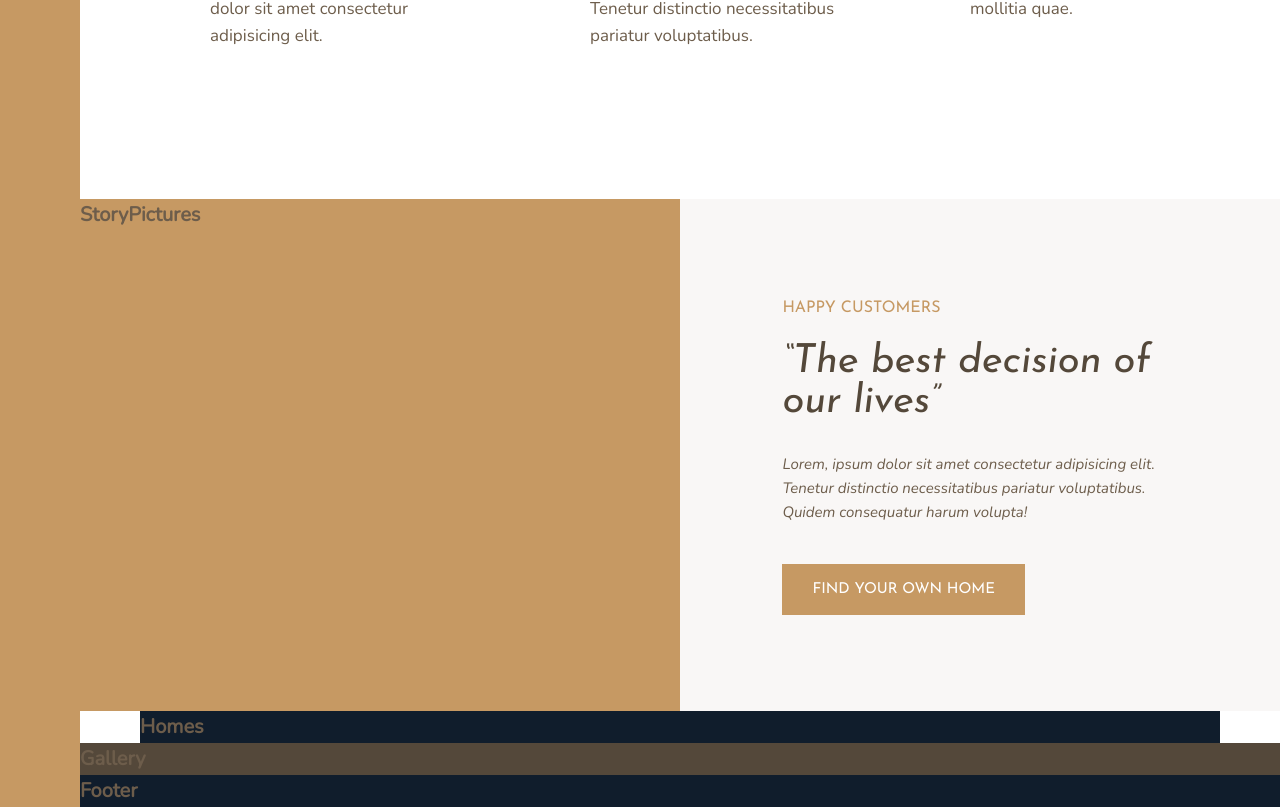
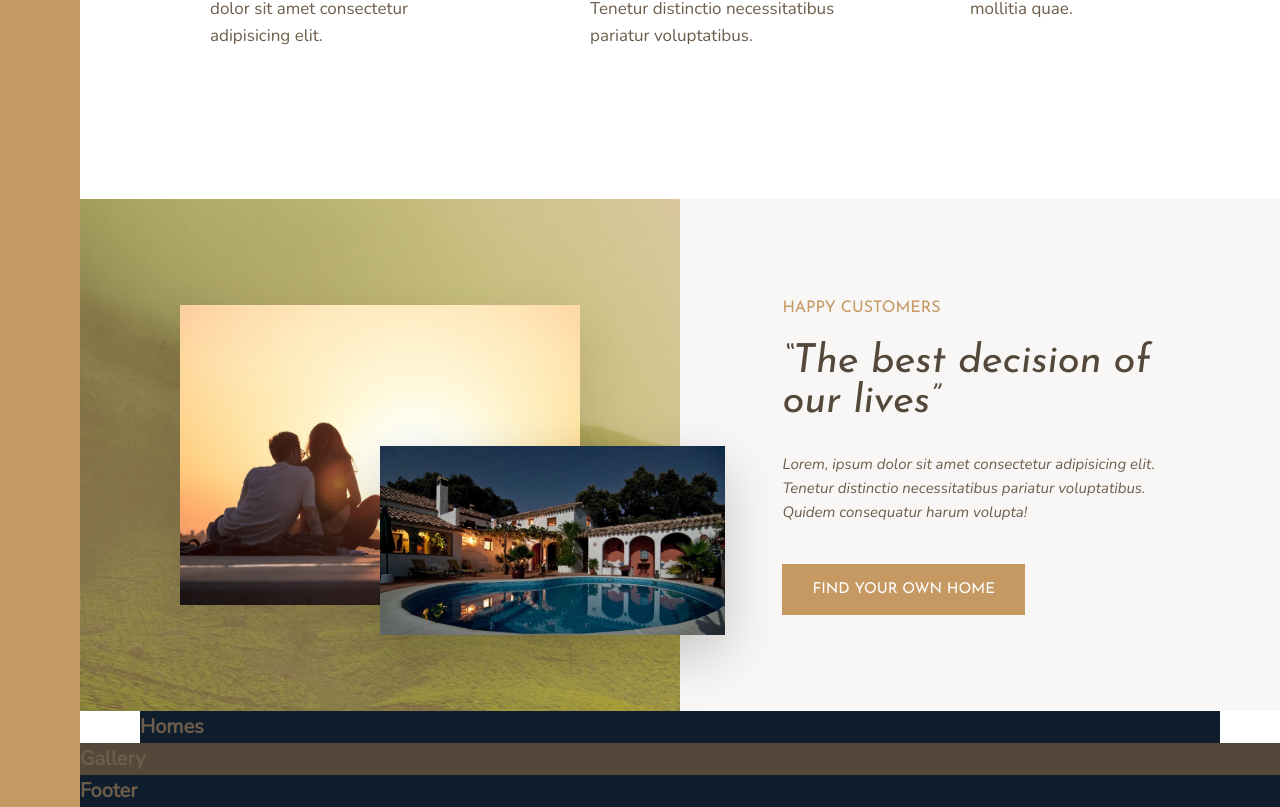
Before and after one commit to marem92/nexter, a React (Create React App) app: page / in a window 1280 px wide. Shown: the part 1109-1916 px from the top of the page. Built offline with nearby package versions, Linux system fonts and the light colour scheme.

Commit message:
finished story pictures section

```diff
--- a/src/components/StoryPictures/StoryPictures.js
+++ b/src/components/StoryPictures/StoryPictures.js
@@ -1,10 +1,13 @@
 import React from 'react';
 import './StoryPictures.scss';
+import Story1 from '../../assets/images/story-1.jpeg';
+import Story2 from '../../assets/images/story-2.jpeg';
 
 const StoryPictures = () => {
   return (
     <div className="StoryPictures">
-      <h1>StoryPictures</h1>
+      <img src={Story1} alt="Couple with new house" className="story-img--1" />
+      <img src={Story2} alt="New house" className="story-img--2" />
     </div>
   );
 };
--- a/src/components/StoryPictures/StoryPictures.scss
+++ b/src/components/StoryPictures/StoryPictures.scss
@@ -3,4 +3,27 @@
 .StoryPictures {
   background-color: $color-primary;
   grid-column: full-start / col-end 4;
+  background-image: linear-gradient(
+      rgba($color-primary, 0.5),
+      rgba($color-primary, 0.5)
+    ),
+    url(../../assets/images/back.jpg);
+
+  display: grid;
+  grid-template-rows: repeat(6, 1fr);
+  grid-template-columns: repeat(6, 1fr);
+  align-items: center;
+
+  .story-img--1 {
+    width: 100%;
+    grid-area: 2 / 2 / 6 / 6;
+    box-shadow: 0 2rem 5rem rgba(#000, 0.1);
+  }
+
+  .story-img--2 {
+    width: 115%;
+    grid-area: 4 / 4 / 6 / 7;
+    z-index: 20;
+    box-shadow: 0 2rem 5rem rgba(#000, 0.2);
+  }
 }
```
